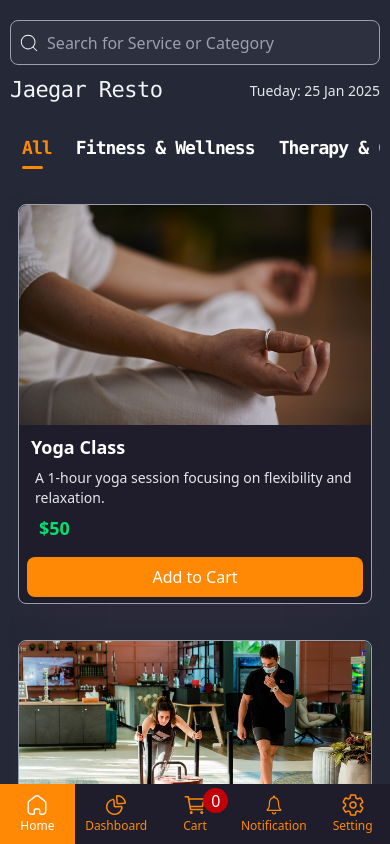
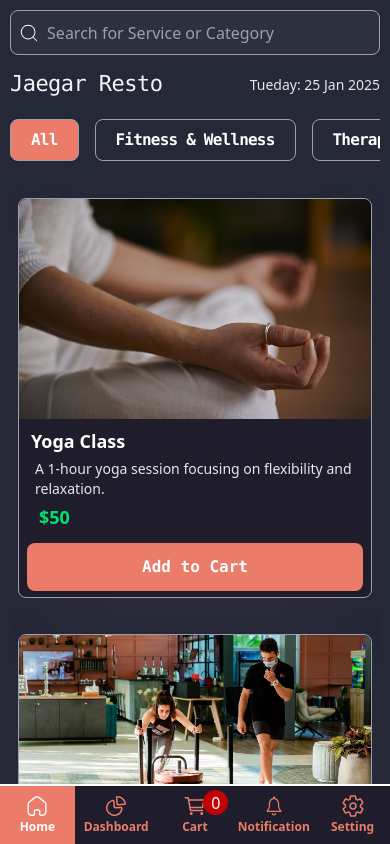
Before and after one commit to adityas-ops/posmart, a React (Vite) app: page / in a window 390 px wide. Built offline with nearby package versions, Linux system fonts and the light colour scheme.

Commit message:
change active color

```diff
--- a/src/components/Card.jsx
+++ b/src/components/Card.jsx
@@ -41,7 +41,7 @@ function Card({ service }) {
             </span>
             ${service.price}
         </p>
-        <button className="w-full cursor-pointer bg-orange-400 text-white py-2 rounded-lg mt-2">
+        <button className="w-full font-mono cursor-pointer bg-[#EA7C69]  text-white font-semibold py-3 rounded-lg mt-2">
           Add to Cart
         </button>
       </div>
--- a/src/components/Layout.jsx
+++ b/src/components/Layout.jsx
@@ -10,7 +10,7 @@ import { useCart } from "../context/CartContext";
 
 import React from "react";
 function Layout({ children }) {
-  const {getCartItemCount} = useCart()
+  const { getCartItemCount } = useCart();
   const navLinks = [
     {
       title: "Home",
@@ -107,7 +107,8 @@ function Layout({ children }) {
         {navLinks.map((link) => (
           <div className="relative" key={link.route}>
             <NavLink
-          id="my-anchor-element-id" data-tooltip-content={link.title}
+              id="my-anchor-element-id"
+              data-tooltip-content={link.title}
               to={link.route}
               key={link.title}
               className={({ isActive }) =>
@@ -118,23 +119,21 @@ function Layout({ children }) {
             >
               {({ isActive }) =>
                 isActive ? (
-                <div className="w-[56px] h-[56px] bg-orange-400 rounded-[8px] flex items-center justify-center text-white">
+                  <div className="w-[56px] h-[56px] bg-[#EA7C69] rounded-[8px] flex items-center justify-center text-white">
                     {link.svg}
                   </div>
                 ) : (
-                <div  className="w-[56px] h-[56px]  rounded-[8px] flex items-center justify-center text-white">
+                  <div className="w-[56px] h-[56px]  rounded-[8px] flex items-center justify-center text-white">
                     {link.svg}
                   </div>
                 )
               }
             </NavLink>
-           {
-            link.route === "/cart"  && (
+            {link.route === "/cart" && (
               <div className="absolute top-4 left-4 bg-red-700 text-white w-[25px] h-[25px] rounded-full flex items-center justify-center">
                 {getCartItemCount()}
               </div>
-            )
-           }
+            )}
           </div>
         ))}
       </nav>
@@ -142,27 +141,24 @@ function Layout({ children }) {
         {children}
       </main>
       {/* for mobile navigation */}
-      <nav className="w-full h-[60px] z-50 fixed bottom-0 left-0 right-0 bg-[#1F1D2B] flex items-center justify-between gap-x-[4px] sm:hidden ">
+      <nav className="w-full border-t-[2px] border-white h-[60px] z-50 fixed bottom-0 left-0 right-0 bg-[#1F1D2B] flex items-center justify-between gap-x-[4px] sm:hidden ">
         {navLinks.map((link) => (
           <NavLink
-
             to={link.route}
             key={link.title}
             className={({ isActive }) =>
               isActive
-                ? " w-full   h-full duration-500  bg-orange-400 text-white  flex flex-col items-center justify-center relative  "
-                : " text-orange-400 relative w-full h-full  duration-500 flex  items-center justify-center flex-col "
+                ? " w-full   h-full duration-500 text-white  bg-[#EA7C69]  flex flex-col items-center justify-center relative  "
+                : " text-[#EA7C69] relative w-full h-full  duration-500 flex  items-center justify-center flex-col "
             }
           >
             {link.svg}
-            <p className=" text-[12px]">{link.title}</p>
-            {
-            link.route === "/cart"  && (
+            <p className="text-[12px] font-semibold">{link.title}</p>
+            {link.route === "/cart" && (
               <div className="absolute top-1 right-1 bg-red-700 text-white w-[25px] h-[25px] rounded-full flex items-center justify-center">
                 {getCartItemCount()}
               </div>
-            )
-           }
+            )}
           </NavLink>
         ))}
       </nav>
--- a/src/routes/Cart.jsx
+++ b/src/routes/Cart.jsx
@@ -29,7 +29,7 @@ function Cart() {
             </h2>
             <Link
               to="/"
-              className="w-full mt-[30px] max-w-[240px] mx-auto cursor-pointer flex items-center justify-center bg-orange-500 text-white py-2 rounded-lg "
+              className="w-full mt-[30px] max-w-[240px] mx-auto cursor-pointer flex items-center justify-center bg-[#EA7C69] text-white py-2 rounded-lg "
             >
               Go to Home
             </Link>
@@ -72,7 +72,7 @@ function Cart() {
                 <Link
                   to="/payment"
                   onClick={() => {}}
-                  className="w-full cursor-pointer flex items-center justify-center bg-orange-500 text-white py-2 rounded-lg mt-2"
+                  className="w-full cursor-pointer flex items-center justify-center bg-[#EA7C69] text-white py-2 rounded-lg mt-2"
                 >
                   Pay
                 </Link>
--- a/src/routes/Home.jsx
+++ b/src/routes/Home.jsx
@@ -78,9 +78,9 @@ function Home() {
     <Layout>
       <div className=" w-full h-full overflow-hidden ">
         {/* name and search */}
-        <div className=" w-full flex sm:flex-row flex-col-reverse justify-between items-center py-[20px]  sm:py-[30px]">
+        <div className=" w-full flex sm:flex-row flex-col-reverse justify-between items-center py-[10px]  sm:py-[30px]">
           {/* name and location */}
-          <div className="flex sm:flex-col items-center justify-between flex-row w-full sm:w-fit mt-2 sm:mt-0">
+          <div className="flex sm:flex-col items-center justify-between flex-row w-full sm:w-fit mt-3 sm:mt-1">
             <h1 className="sm:text-[28px] text-[22px] font-mono tracking-tight text-gray-100">
               Jaegar Resto
             </h1>
@@ -102,30 +102,36 @@ function Home() {
           </div>
         </div>
         {/*  filter and data */}
-        <div className=" w-full hideScrollBar overflow-x-scroll h-[50px] flex justify-start items-center">
+        <div className=" sm:px-[40px]   w-full hideScrollBar overflow-x-scroll h-[60px] flex justify-start items-center">
           {filter.map((item) => {
             return (
               <div
                 onClick={() => handleFilter(item.id)}
                 key={item.id}
-                className={`px-3 py-2 cursor-pointer  `}
+                className={`px-5 my-2 py-2 cursor-pointer border border-zinc-400 rounded-lg mr-4
+                ${
+                  selectedFilter === item.id
+                    ? "bg-[#EA7C69] border-orange-400"
+                    : "bg-transparent"
+                }
+                `}
               >
                 <p
-                  className={` text-lg font-mono tracking-tighter whitespace-nowrap font-semibold   ${
+                  className={` text-base font-mono tracking-tighter whitespace-nowrap font-semibold   ${
                     selectedFilter === item.id
-                      ? "text-orange-400 "
+                      ? "text-white "
                       : " text-white"
                   }`}
                 >
                   {item.name}
                 </p>
-                <div
+                {/* <div
                   className={`w-[70%] mt-1 h-[3px] rounded-lg ${
                     selectedFilter === item.id
                       ? "bg-orange-400"
                       : " bg-transparent"
                   }`}
-                />
+                /> */}
               </div>
             );
           })}
```
Lines whose indentation alone changed are shown as unchanged.
